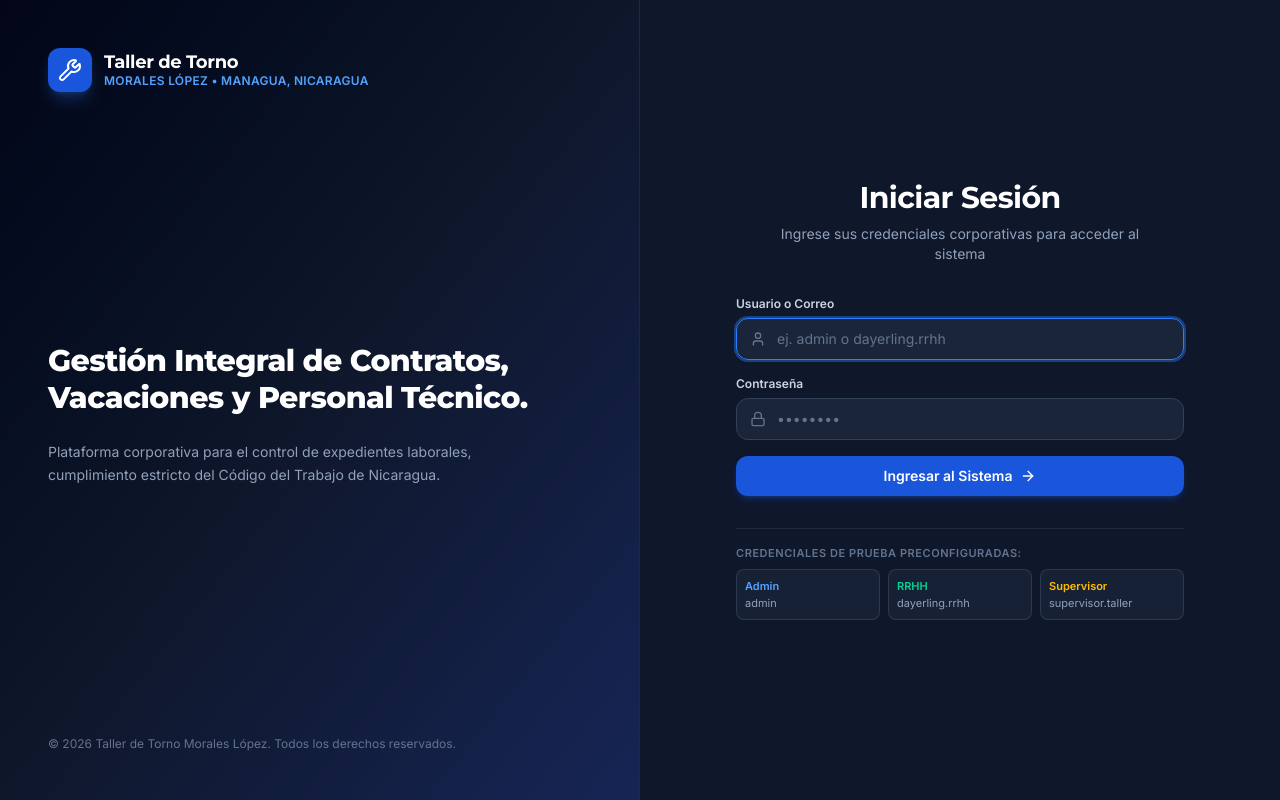
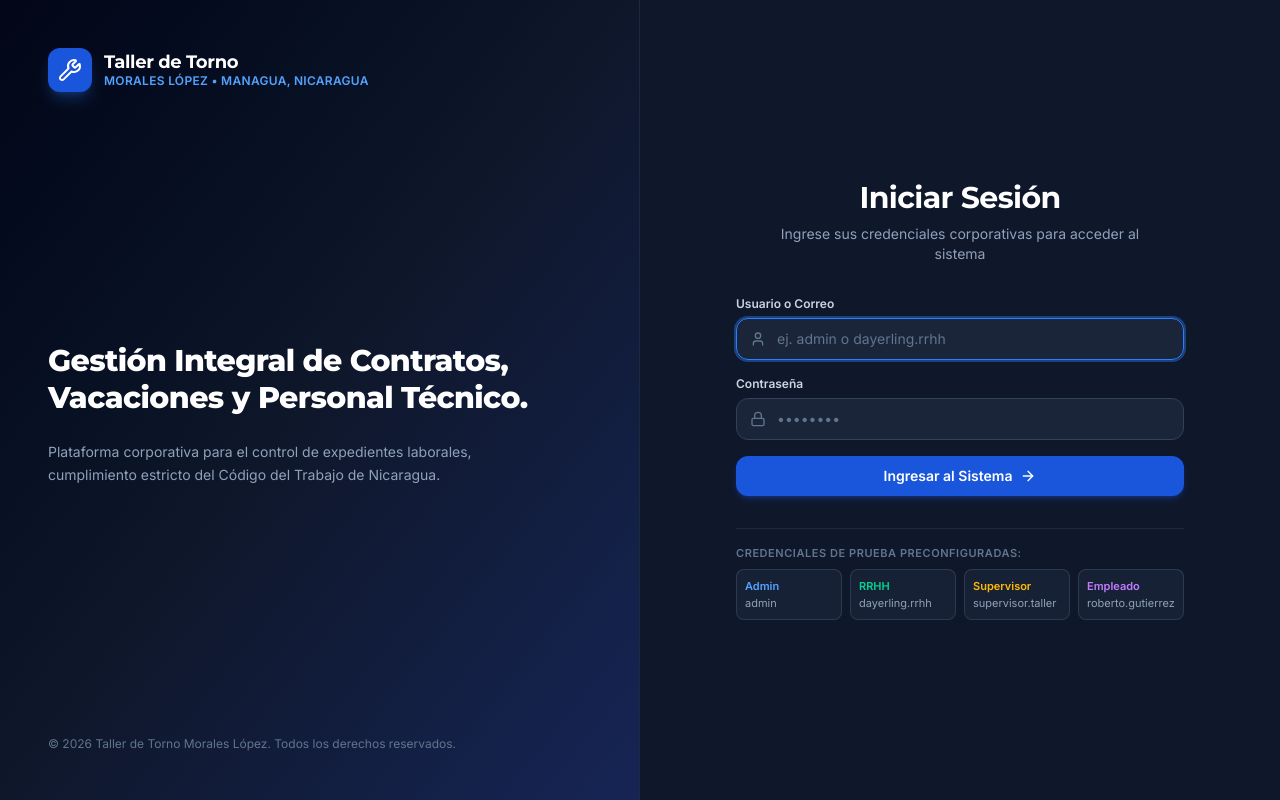
Before and after one commit to pruebasdavis165-maker/sistema-rrhh-taller-morales, a Next.js app in the folder frontend/: page /login in a window 1280 px wide. Built offline with nearby package versions, Linux system fonts and the light colour scheme; no server answers.

Commit message:
feat(login): anadir credenciales de prueba preconfiguradas para rol Empleado

```diff
--- a/frontend/src/app/login/page.tsx
+++ b/frontend/src/app/login/page.tsx
@@ -221,14 +221,14 @@ export default function LoginPage() {
             <p className="text-[11px] text-slate-500 font-semibold uppercase tracking-wider mb-2">
               Credenciales de prueba preconfiguradas:
             </p>
-            <div className="grid grid-cols-3 gap-2">
+            <div className="grid grid-cols-2 sm:grid-cols-4 gap-2">
               <button
                 type="button"
                 onClick={() => handleQuickLogin('admin', 'Admin123*')}
                 className="p-2 rounded-lg bg-slate-800/60 hover:bg-slate-800 border border-slate-700/80 text-left transition-colors text-[11px]"
               >
                 <p className="font-semibold text-blue-400">Admin</p>
-                <p className="text-slate-400">admin</p>
+                <p className="text-slate-400 truncate">admin</p>
               </button>
               <button
                 type="button"
@@ -236,7 +236,7 @@ export default function LoginPage() {
                 className="p-2 rounded-lg bg-slate-800/60 hover:bg-slate-800 border border-slate-700/80 text-left transition-colors text-[11px]"
               >
                 <p className="font-semibold text-emerald-400">RRHH</p>
-                <p className="text-slate-400">dayerling.rrhh</p>
+                <p className="text-slate-400 truncate">dayerling.rrhh</p>
               </button>
               <button
                 type="button"
@@ -244,7 +244,15 @@ export default function LoginPage() {
                 className="p-2 rounded-lg bg-slate-800/60 hover:bg-slate-800 border border-slate-700/80 text-left transition-colors text-[11px]"
               >
                 <p className="font-semibold text-amber-400">Supervisor</p>
-                <p className="text-slate-400">supervisor.taller</p>
+                <p className="text-slate-400 truncate">supervisor.taller</p>
+              </button>
+              <button
+                type="button"
+                onClick={() => handleQuickLogin('roberto.gutierrez', 'Empleado123*')}
+                className="p-2 rounded-lg bg-slate-800/60 hover:bg-slate-800 border border-slate-700/80 text-left transition-colors text-[11px]"
+              >
+                <p className="font-semibold text-purple-400">Empleado</p>
+                <p className="text-slate-400 truncate" title="roberto.gutierrez">roberto.gutierrez</p>
               </button>
             </div>
           </div>
```
